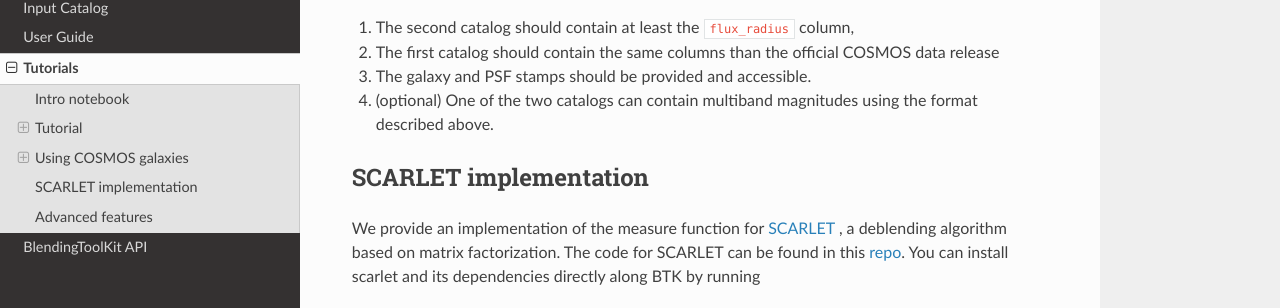
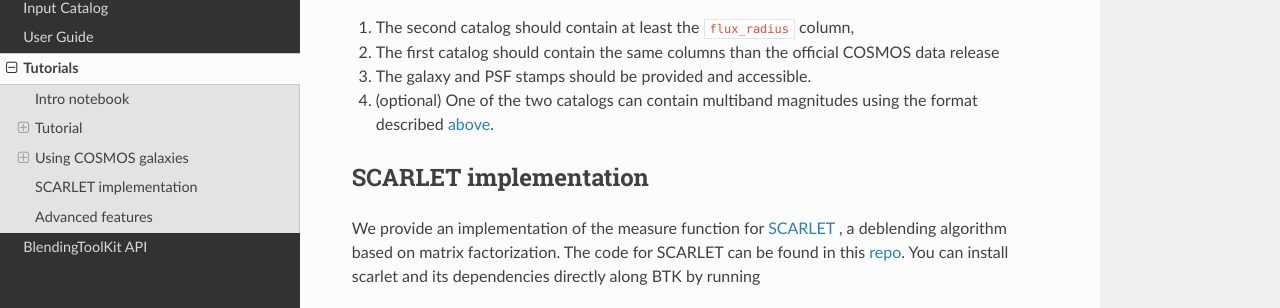
Before and after one commit to LSSTDESC/BlendingToolKit, a Sphinx documentation site: the page built from docs/source/tutorials.rst, in a window 1280 px wide and 900 px high, scrolled down 8473 px. Shown: the part 167-475 px from the top of the window. Built offline with Sphinx 7.4.7 and the Read the Docs theme 2.0.0, drawn with Linux system fonts in a browser that asks for light colours; cross-references to code outside the pages are shown as plain code; some of the changed lines change nothing that is shown.

Commit message:
link to section

```diff
--- a/docs/source/tutorials.rst
+++ b/docs/source/tutorials.rst
@@ -457,7 +457,7 @@ Custom COSMOS catalogs to draw 'real' galaxies should thus satisfy the following
 
 3. The galaxy and PSF stamps should be provided and accessible.
 
-4. (optional) One of the two catalogs can contain multiband magnitudes using the format described above.
+4. (optional) One of the two catalogs can contain multiband magnitudes using the format described :ref:`above <Using different magnitudes for each band>`.
 
 SCARLET implementation
 -----------------------
```
